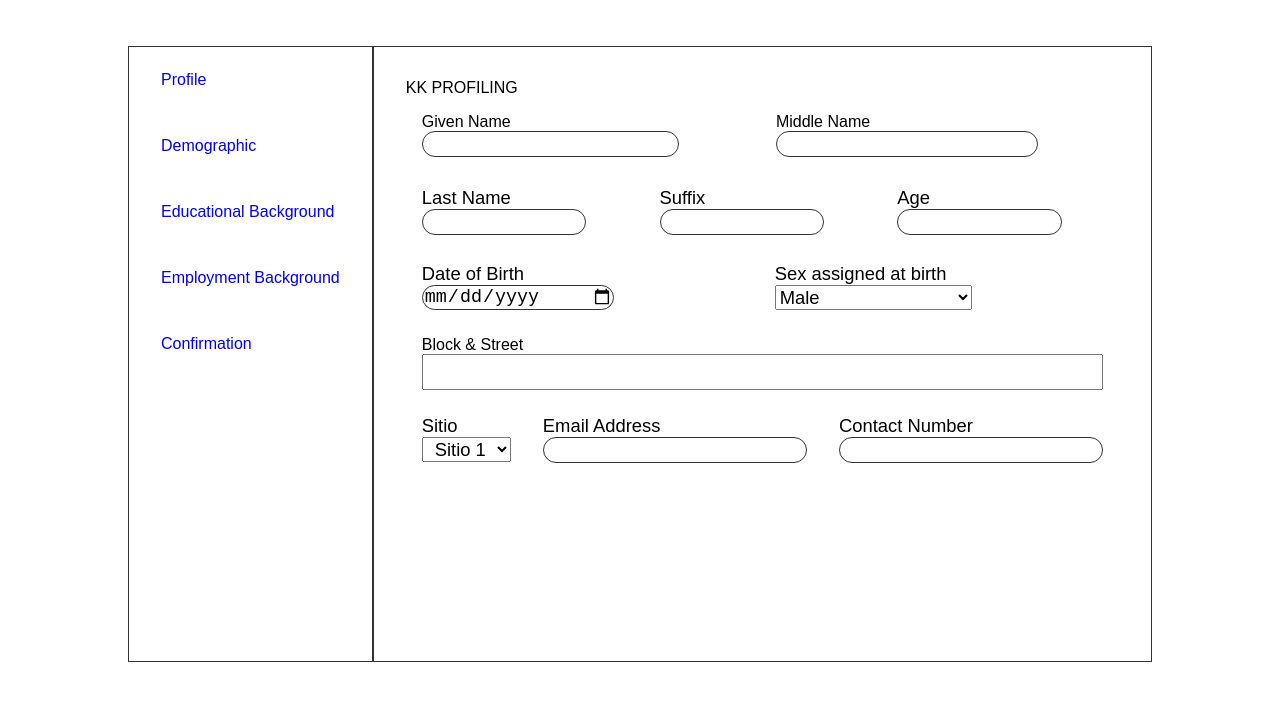
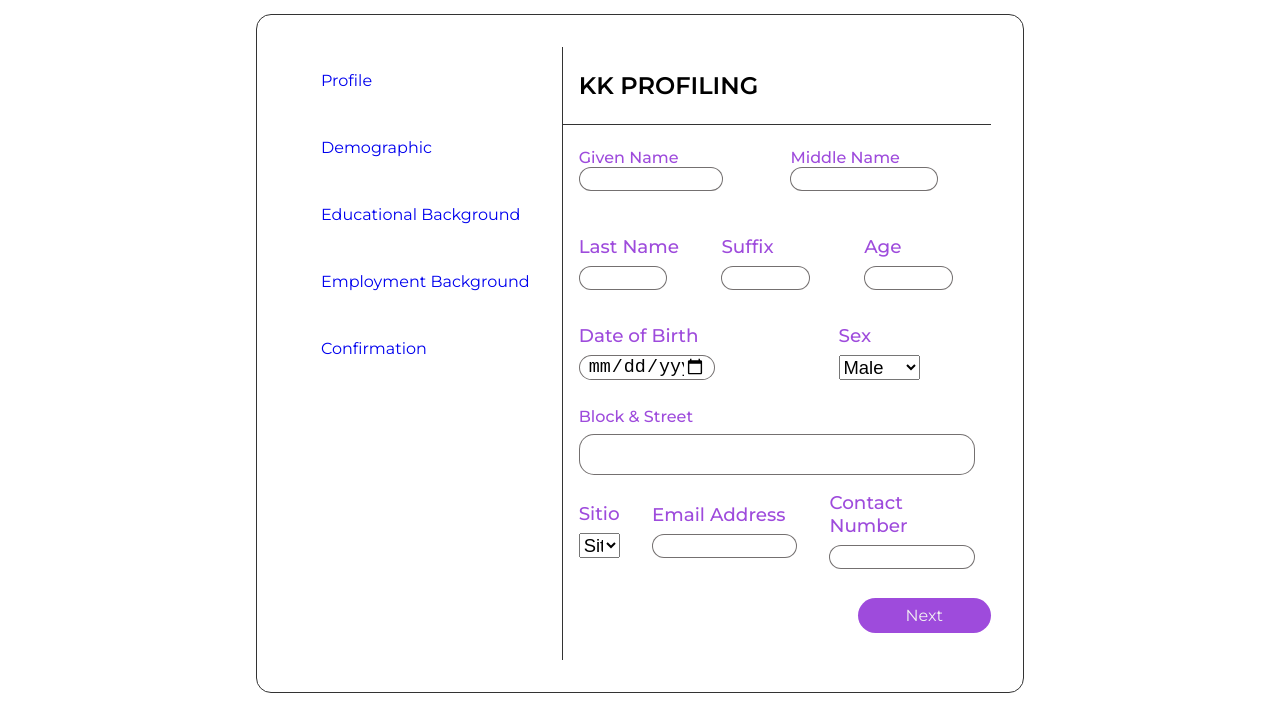
Before and after one commit to HPSTokki/LetsKonnect, a website: page pages/user-kkprofile.html in a window 1280 px wide. Shown: the part 67-774 px from the top of the page. Drawn offline with nearby package versions, Linux system fonts and the light colour scheme; a web font is replaced by a local one.

Commit message:
FINALISED WORK ON DB PLS

```diff
--- a/app.js
+++ b/app.js
@@ -31,6 +31,8 @@ db.connect((err)=>{
     console.log("Connected to Database")
 })
 
+
+// Endpoints goes here
 
 app.post('/register', (req, res)=>{
     const {email, age, password} = req.body;
@@ -83,6 +85,11 @@ app.post('/login', (req, res)=>{
 
 })
 
+app.post('/reg-1', (req, res)=>{
+    const {userAcc_ID, givenName, middleName, lastName, suffix, age, dateOfBirth, sex, blk_street, sitio, email, contacts} = req.body
+
+})
+
 app.listen(process.env.SERVER_PORT || 3000, ()=> {
     try {
         console.log(`Listening to Port ${process.env.SERVER_PORT || 3000}`)
--- a/pages/user-kkprofile.html
+++ b/pages/user-kkprofile.html
@@ -61,7 +61,7 @@
               <input type="date" name="dateOfBirth" id="dateOfBirth" required/>
             </div>
             <div class="form-group">
-              <label for="Sex">Sex assigned at birth</label>
+              <label for="Sex">Sex</label>
               <select name="Sex" id="Sex" required>
                 <option value="Male">Male</option>
                 <option value="Female">Female</option>
@@ -96,7 +96,11 @@
               <input type="number" name="contactNumber" id="contactNumber" required/>
             </div>
           </div>
-
+          <div class="detes-grid-6">
+            <div class="next">
+              <a href="/">Next</a>
+            </div>
+          </div>
         </div>
         </form>
       </div>
--- a/styles/user-kkprofiling.scss
+++ b/styles/user-kkprofiling.scss
@@ -1,4 +1,4 @@
-@import url('https://fonts.googleapis.com/css2?family=Montserrat:ital,wght@0,100..900;1,100..900&family=Pathway+Extreme:ital,opsz,wght@0,8..144,100..900;1,8..144,100..900&display=swap');
+@import url("https://fonts.googleapis.com/css2?family=Montserrat:ital,wght@0,100..900;1,100..900&family=Pathway+Extreme:ital,opsz,wght@0,8..144,100..900;1,8..144,100..900&display=swap");
 
 * {
   box-sizing: border-box;
@@ -7,18 +7,18 @@
 
 // Color Variables
 
-$color1: #FFFFFF;
-$color2: #6610A6;
-$color3: #9E4BDC;
+$color1: #ffffff;
+$color2: #6610a6;
+$color3: #9e4bdc;
 $color4: #03b0c1;
 $font-clr1: #f2f2f2;
 $font-clr2: #848484;
-$font-clr2: #A539AD;
-$btn-clr1: #A101A2;
+$font-clr2: #a539ad;
+$btn-clr1: #a101a2;
 
 // Font Styles
 
-$font1: 'Pathway Extreme', sans-serif;
+$font1: "Pathway Extreme", sans-serif;
 $font2: Montserrat, sans-serif;
 
 body {
@@ -28,11 +28,11 @@ body {
   flex-direction: column;
 }
 
-
 // Style for Header go here
 
 #header {
-    flex: 0 1 auto;
+  flex: 1 1 auto;
+  width: 100%;
   display: flex;
   justify-content: space-between;
   align-items: center;
@@ -68,11 +68,8 @@ body {
       background: linear-gradient(to right, $color2, $color4);
       z-index: -1;
     }
-
   }
-
 }
-
 
 #main {
   display: flex;
@@ -81,11 +78,27 @@ body {
   flex: 1 1 auto;
   width: 100%;
   height: 100%;
-    font-family: $font1;
+  font-family: $font2;
+
+
+
+  label {
+    font-weight: 500;
+    color: $color3;
+    margin: 0.5rem 0;
+  }
+
   input {
-        border-radius: 25px;
+    border-radius: 15px;
     border: none;
-        border: 1px solid #333;
+    border: 1px solid #3b3535b4;
+    padding: 0 0.5rem;
+  }
+  textarea {
+    border-radius: 15px;
+    border: none;
+    border: 1px solid #3b3535b4;
+    padding: 0.3rem 0.5rem;
   }
 
   .form-wrap {
@@ -93,37 +106,36 @@ body {
     grid-template-columns: auto 1.3fr;
     grid-template-rows: auto;
     gap: 0px 0px;
-        grid-template-areas:
-        "some-nav some-form";
+    grid-template-areas: "some-nav some-form";
+    max-width: 60%;
     width: 85%;
     padding: 2rem;
     height: max-content;
+    border-radius: 15px;
+    border: 1px solid #333;
 
     .some-nav {
       grid-area: some-nav;
       list-style: none;
       padding: 0;
-            border: 1px solid #333;
+
 
       li {
-
         padding: 1.5rem 2rem;
 
         a {
           text-decoration: none;
         }
-
       }
-
     }
 
     #some-form {
-            padding: 2rem;
-            border: 1px solid #333;
+
+    border-left: 1px solid #333;
       grid-area: some-form;
       display: grid;
       grid-template-columns: 1fr;
-            grid-template-rows: auto 1fr 1fr 1fr 1fr 1fr 1fr 1fr;
+      grid-template-rows: auto 1fr 1fr 1fr 1fr 1fr 1fr;
       gap: 0px 0px;
       grid-template-areas:
         "title"
@@ -132,11 +144,14 @@ body {
         "detes-grid-3"
         "detes-grid-4"
         "detes-grid-5"
-            "detes-grid-6"
-            "button-box";
+        "detes-grid-6";
 
       .title {
         grid-area: title;
+        font-size: 1.5rem;
+        font-weight: 600;
+        border-bottom: 1px solid #333;
+        padding: 1.5rem 1rem;
       }
 
       .detes-grid {
@@ -152,16 +167,13 @@ body {
           input {
             width: 80%;
             font-size: 1.15rem;
-
           }
 
           #age {
             width: 10px;
             font-size: 1.15rem;
           }
-
         }
-
       }
 
       .detes-grid-2 {
@@ -181,9 +193,7 @@ body {
             width: 80%;
             font-size: 1.15rem;
           }
-
         }
-
       }
 
       .detes-grid-3 {
@@ -212,9 +222,7 @@ body {
             option {
               font-size: 1.15rem;
             }
-
           }
-
         }
       }
 
@@ -235,12 +243,7 @@ body {
             font-size: 0.8rem;
             height: auto;
           }
-
-
-
         }
-
-
       }
 
       .detes-grid-5 {
@@ -270,18 +273,30 @@ body {
             option {
               font-size: 1.15rem;
             }
+          }
+        }
+      }
+      .detes-grid-6 {
+        height: 100%;
+            .next {
+                display: flex;
+                height: 100%;
+                align-items: center;
+                justify-content: flex-end;
 
+                a {
+                    padding: 0.5rem 3rem;
+                    text-decoration: none;
+                    background: $color3;
+                    border-radius: 25px;
+                    color: $font-clr1;
                 }
 
             }
       }
-
     }
-
   }
-
 }
-
 
 #footer {
   display: flex;
@@ -306,14 +321,10 @@ body {
     list-style: none;
 
     li {
-
       i {
         margin: 0 1rem;
         cursor: pointer;
       }
-
     }
-
   }
-
 }
```
Also changed, not shown: css/user-kkprofiling.css, 1 other file. Lines whose indentation alone changed are shown as unchanged.
